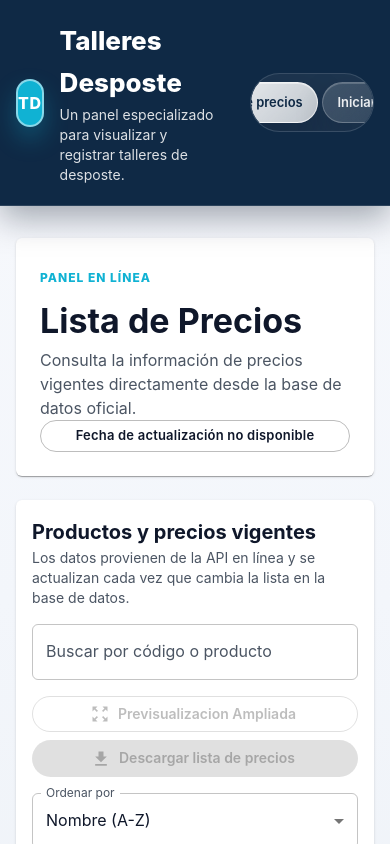
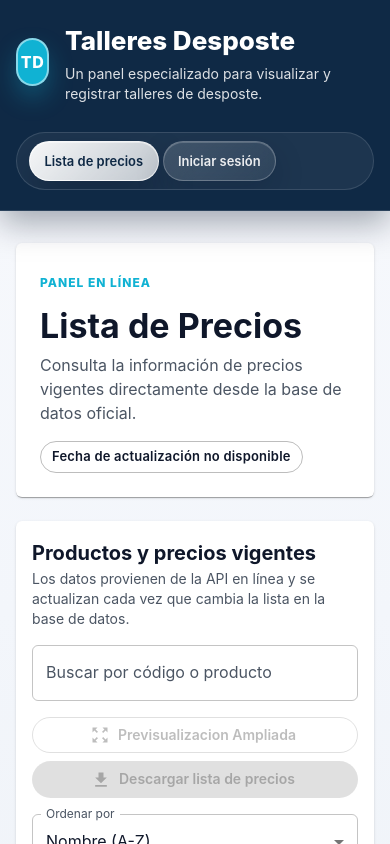
Before and after one commit to Pipe0105/Talleres_app, a React (Vite) app in the folder frontend/: page /lista-precios in a window 390 px wide. Shown: the top 844 px of the page. Built offline with nearby package versions, Linux system fonts and the light colour scheme; no server answers.

Commit message:
cambios responsive

```diff
--- a/frontend/src/components/ListaPreciosTable.tsx
+++ b/frontend/src/components/ListaPreciosTable.tsx
@@ -69,7 +69,15 @@ const ListaPreciosTable = ({
   }
 
   return (
-    <TableContainer sx={{ borderRadius: 3 }}>
+    <TableContainer
+      sx={{
+        borderRadius: 3,
+        overflowX: "auto",
+        width: "100%",
+        boxShadow: "inset 0 0 0 1px rgba(15, 41, 69, 0.1)",
+        "& table": { minWidth: 650 },
+      }}
+    >
       <Table size="medium">
         <TableHead>
           <TableRow>
--- a/frontend/src/components/PageHeader.tsx
+++ b/frontend/src/components/PageHeader.tsx
@@ -9,9 +9,9 @@ interface PageHeaderProps {
 
 const PageHeader = ({ title, description, action }: PageHeaderProps) => (
   <Stack
-    direction={{ sx: "column", sm: "row" }}
+    direction={{ xs: "column", sm: "row" }}
     spacing={2}
-    alignItems={{ sx: "flex-start", sm: "center" }}
+    alignItems={{ xs: "flex-start", sm: "center" }}
     justifyContent="space-between"
   >
     <Stack spacing={0.75}>
--- a/frontend/src/components/TallerCalculoTable.tsx
+++ b/frontend/src/components/TallerCalculoTable.tsx
@@ -62,8 +62,8 @@ const TallerCalculoTable = ({
           )}
         </div>
 
-        <TableContainer>
-          <Table size="small">
+        <TableContainer sx={{ width: "100%", overflowX: "auto" }}>
+          <Table size="small" sx={{ minWidth: 720 }}>
             <TableHead>
               <TableRow>
                 <TableCell align="right">Corte</TableCell>
--- a/frontend/src/layout/AppLayout.tsx
+++ b/frontend/src/layout/AppLayout.tsx
@@ -58,15 +58,19 @@ export const AppLayout = ({ navItems, children }: AppLayoutProps) => {
             disableGutters
             sx={{
               py: { xs: 2.5, md: 3 },
-              gap: 3,
-              alignItems: "center",
+              gap: { xs: 2, md: 3 },
+              alignItems: { xs: "flex-start", md: "center" },
+              flexDirection: { xs: "column", md: "row" },
             }}
           >
             <Stack
               direction="row"
               spacing={2}
               alignItems="center"
-              sx={{ flexGrow: 1 }}
+              sx={{
+                flexGrow: 1,
+                width: "100%",
+              }}
             >
               <Box
                 sx={(theme) => ({
@@ -141,9 +145,11 @@ export const AppLayout = ({ navItems, children }: AppLayoutProps) => {
                 alignItems: "center",
                 justifyContent: "center",
                 maxWidth: "100%",
+                width: "100%",
                 overflowX: "auto",
                 scrollbarWidth: "none",
                 "&::-webkit-scrollbar": { display: "none" },
+                mt: { xs: 1.5, md: 0 },
               })}
             >
               <Stack
@@ -151,8 +157,10 @@ export const AppLayout = ({ navItems, children }: AppLayoutProps) => {
                 spacing={0.5}
                 alignItems="center"
                 sx={{
-                  flexWrap: "nowrap",
+                  flexWrap: { xs: "wrap", md: "nowrap" },
                   whiteSpace: "nowrap",
+                  width: "100%",
+                  justifyContent: { xs: "flex-start", md: "center" },
                 }}
               >
                 {navItems.map((item) => (
--- a/frontend/src/pages/SeguimientoTalleres.tsx
+++ b/frontend/src/pages/SeguimientoTalleres.tsx
@@ -172,16 +172,19 @@ const SeguimientoTalleres = () => {
     }
 
     return (
-      <Table size={tableSize} sx={{ minWidth: "100%" }}>
+      <Box sx={{ width: "100%", overflowX: "auto" }}>
+        <Table size={tableSize} sx={{ minWidth: 680 }}>
           <TableHead>
             <TableRow>
-            <TableCell sx={{ minWidth: 200, fontSize: "1.4rem" }}>
+              <TableCell
+                sx={{ minWidth: { xs: 180, md: 220 }, fontSize: "1.2rem" }}
+              >
                 Sede
               </TableCell>
               {displayedDates.map((fecha) => {
                 const { label, helper } = formatTableDay(fecha);
                 return (
-                <TableCell key={fecha} align="center">
+                  <TableCell key={fecha} align="center" sx={{ minWidth: 132 }}>
                     <Typography variant="subtitle1">{label}</Typography>
                     <Typography variant="caption" color="text.secondary">
                       {helper}
@@ -215,8 +218,8 @@ const SeguimientoTalleres = () => {
                             ? "success.contrastText"
                             : "text.secondary",
                           borderRadius: 1,
-                        px: 1,
-                        py: 0.75,
+                          px: { xs: 0.75, sm: 1 },
+                          py: { xs: 0.75, sm: 1 },
                           border: (theme) =>
                             `1px solid ${
                               hasRegistro
@@ -259,6 +262,7 @@ const SeguimientoTalleres = () => {
             )}
           </TableBody>
         </Table>
+      </Box>
     );
   };
 
```
Lines whose indentation alone changed are shown as unchanged.
